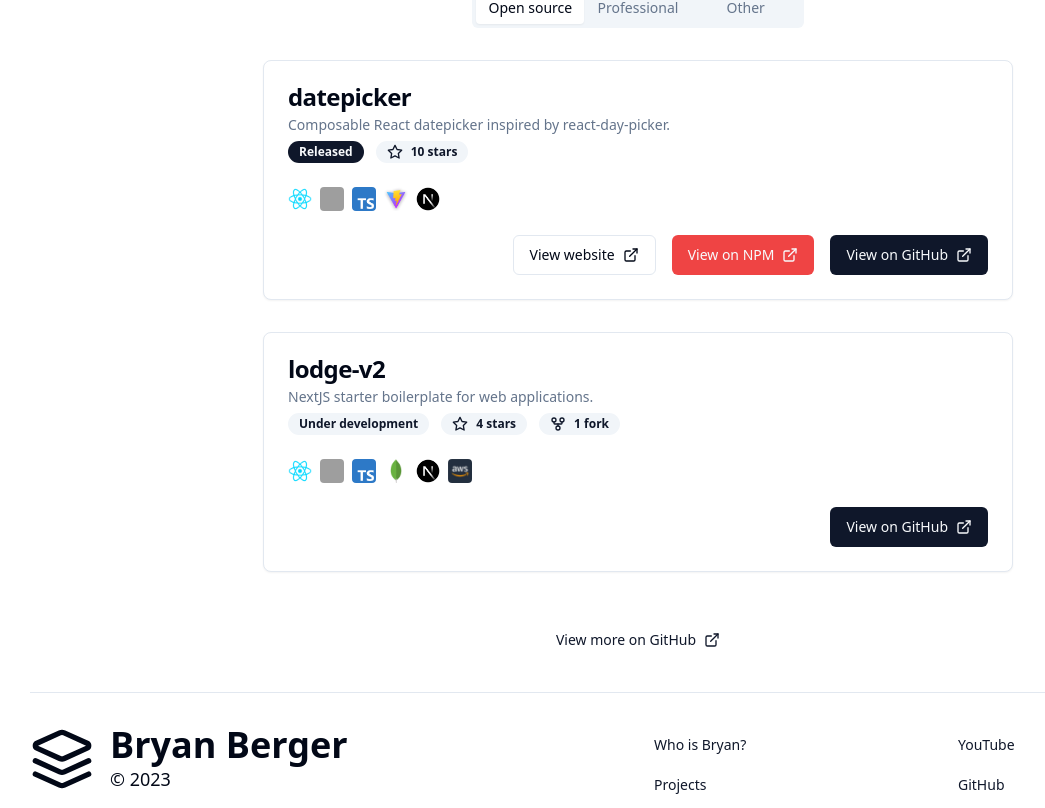
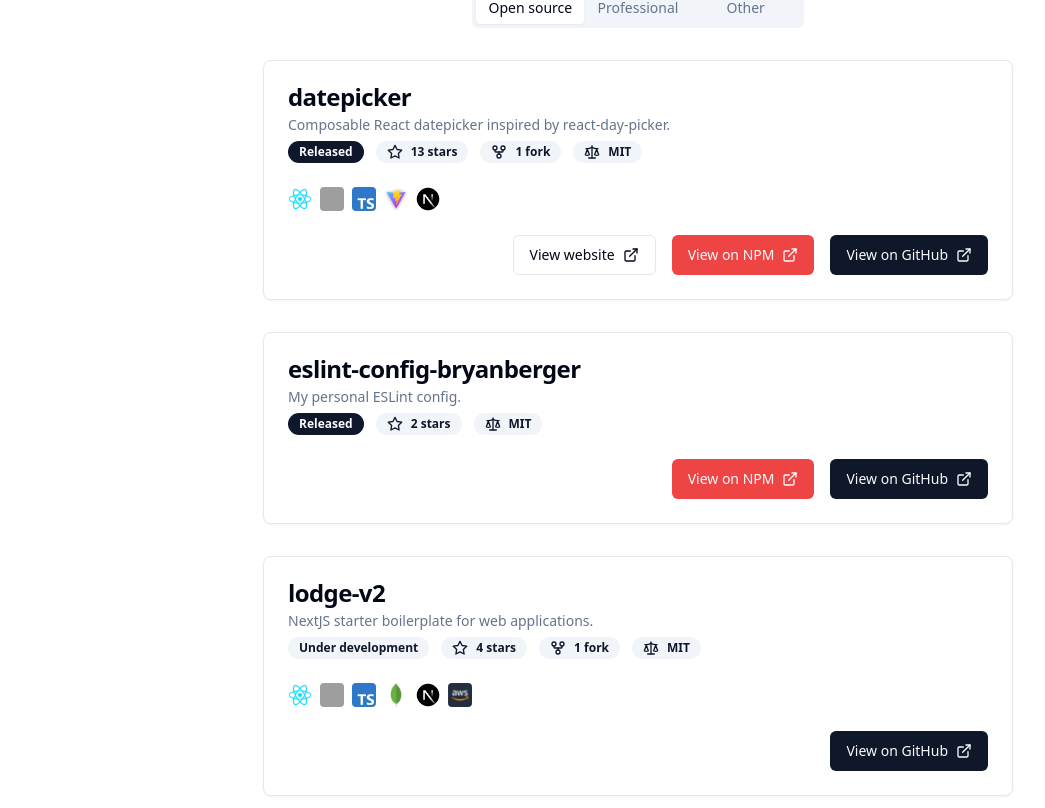
Before and after one commit to BryanBerger98/bryanberger.dev, a Next.js app: page / in a window 1280 px wide. Shown: the part 1132-1940 px from the top of the page, without its empty margins (2-1047 px from the left). Built offline with nearby package versions, Linux system fonts and the light colour scheme; grey boxes are pictures that could not be loaded.

Commit message:
feat(projects): add license to projects

```diff
--- a/app/_components/Projects/OpenSourceProjects.tsx
+++ b/app/_components/Projects/OpenSourceProjects.tsx
@@ -16,8 +16,9 @@ const projects: ProjectData[] = [
 		npm_url: 'https://www.npmjs.com/package/@bryanberger/datepicker',
 		website_url: 'https://datepicker.bryanberger.dev',
 		status: 'released',
-		github_stars: 10,
-		github_forks: 0,
+		github_stars: 13,
+		github_forks: 1,
+		license: 'MIT',
 		technos: [
 			{
 				title: 'React',
@@ -42,6 +43,18 @@ const projects: ProjectData[] = [
 		],
 	},
 	{
+		id: 1,
+		title: 'eslint-config-bryanberger',
+		description: 'My personal ESLint config.',
+		github_url: 'https://github.com/BryanBerger98/eslint-config-bryanberger',
+		npm_url: 'https://www.npmjs.com/package/eslint-config-bryanberger',
+		status: 'released',
+		github_stars: 2,
+		github_forks: 0,
+		license: 'MIT',
+		technos: [],
+	},
+	{
 		id: 2,
 		title: 'lodge-v2',
 		description: 'NextJS starter boilerplate for web applications.',
@@ -49,6 +62,7 @@ const projects: ProjectData[] = [
 		status: 'under-development',
 		github_stars: 4,
 		github_forks: 1,
+		license: 'MIT',
 		technos: [
 			{
 				title: 'React',
--- a/app/_components/Projects/ProjectCard.tsx
+++ b/app/_components/Projects/ProjectCard.tsx
@@ -1,4 +1,4 @@
-import { ExternalLink, GitFork, Star } from 'lucide-react';
+import { ExternalLink, GitFork, Scale, Star } from 'lucide-react';
 import Image, { StaticImageData } from 'next/image';
 import Link from 'next/link';
 
@@ -18,6 +18,7 @@ export type ProjectData = {
 	status: 'under-development' | 'archived' | 'released',
 	version?: string,
 	website_url?: string,
+	license?: string,
 	technos: {
 		title: string;
 		photo_url: StaticImageData;
@@ -65,6 +66,17 @@ const ProjectCard = ({ project }: ProjectCardProps) => {
 								className="flex items-center gap-2"
 								variant="secondary"
 							><GitFork size="16" /><span>{ project.github_forks } fork{ project.github_forks > 1 ? 's' : '' }</span>
+							</Badge>
+						) : null
+					}
+					{
+						project.license ? (
+							<Badge
+								className="flex items-center gap-2"
+								variant="secondary"
+							>
+								<Scale size="16" />
+								{ project.license }
 							</Badge>
 						) : null
 					}
```
